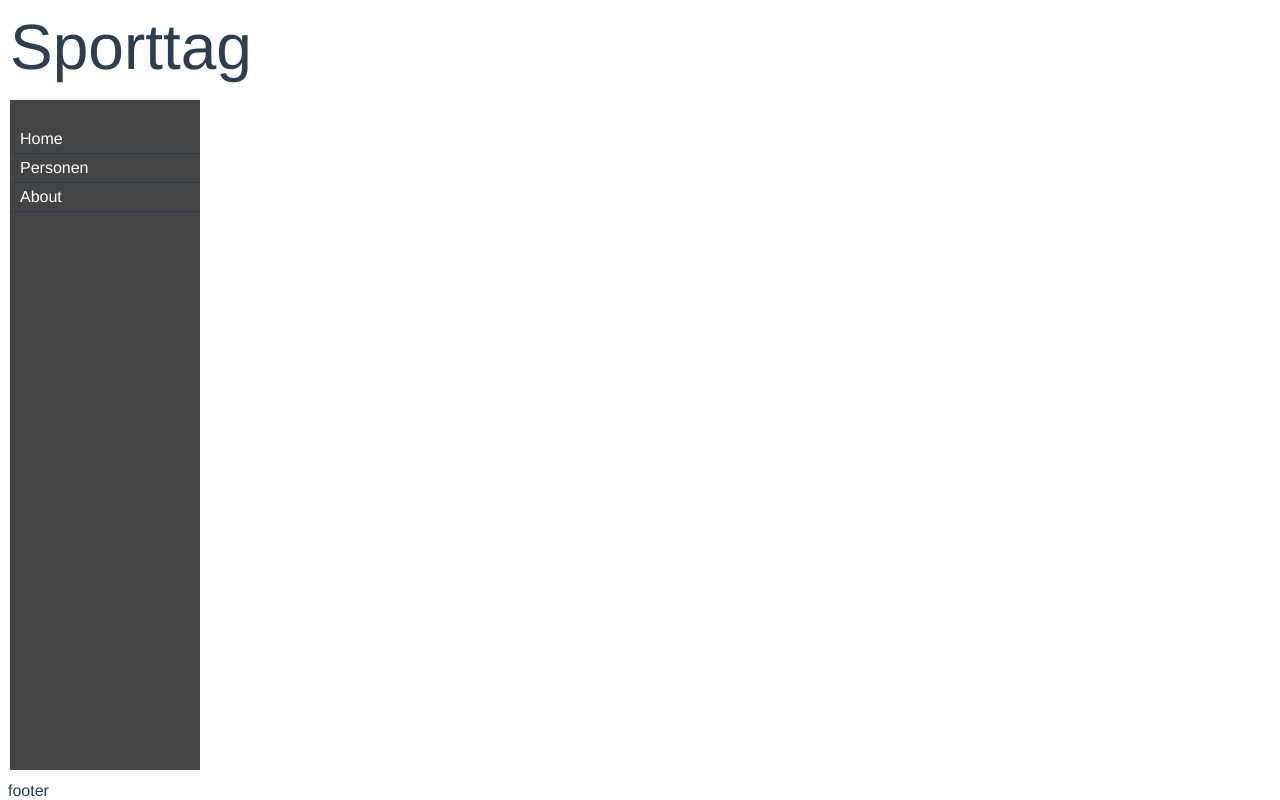
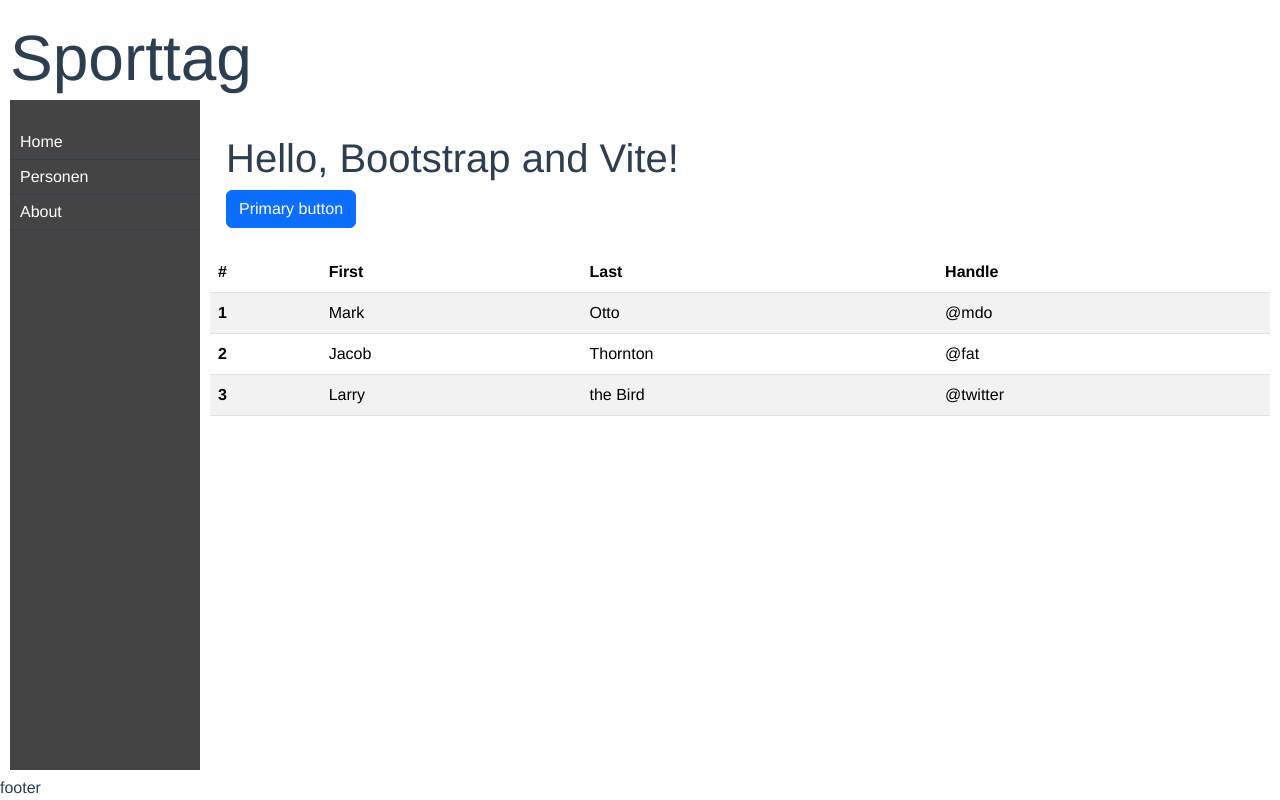
Before and after one commit to patrickhnilicka/sporttag-frontend, a Vue app: page / in a window 1280 px wide. Built offline with nearby package versions, Linux system fonts and the light colour scheme.

Commit message:
working bootstrap integrated

```diff
--- a/src/assets/main.css
+++ b/src/assets/main.css
@@ -4,74 +4,3 @@ html *{font-family: 'Avenir', Helvetica, Arial, sans-serif;
   -moz-osx-font-smoothing: grayscale;
   color: #2c3e50;
 }
-
-.modal {
-  position: fixed; /* Stay in place */
-  z-index: 1; /* Sit on top */
-  left: 25%;
-  top: 25%;
-  width: 500px; /* Full width */
-  height: 300px; /* Full height */
-  overflow: none; /* Enable scroll if needed */
-  background-color: rgb(0,0,0); /* Fallback color */
-  background-color: rgba(0,0,0,0.4); /* Black w/ opacity */
-}
-
-.modal-mask {
-  position: fixed;
-  z-index: 9998;
-  top: 0;
-  left: 0;
-  width: 100%;
-  height: 100%;
-  background-color: rgba(0, 0, 0, 0.5);
-  display: flex;
-  /*transition: opacity 0.3s ease;*/
-}
-
-.modal-container {
-  height: 88%;
-  width: 88%;
-  margin: auto;
-  padding: 20px 30px;
-  background-color: #fff;
-  border-radius: 2px;
-  box-shadow: 0 2px 8px rgba(0, 0, 0, 0.33);
-  /*transition: all 0.3s ease;*/
-}
-
-.modal-header h3 {
-  margin-top: 0;
-  color: #42b983;
-}
-
-.modal-body {
-  margin: 20px 0;
-}
-
-.modal-default-button {
-  float: right;
-}
-
-/*
- * The following styles are auto-applied to elements with
- * transition="modal" when their visibility is toggled
- * by Vue.js.
- *
- * You can easily play with the modal transition by editing
- * these styles.
- */
-
-.modal-enter-from {
-  opacity: 0;
-}
-
-.modal-leave-to {
-  opacity: 0;
-}
-
-.modal-enter-from .modal-container,
-.modal-leave-to .modal-container {
-  -webkit-transform: scale(1.1);
-  transform: scale(1.1);
-}
--- a/src/components/StudentEdit.vue
+++ b/src/components/StudentEdit.vue
@@ -57,9 +57,17 @@ export default defineComponent({
 </script>
 
 <template>
-  <div v-if="show" class="modal-mask">
-    <div class="modal">
-      <div class="modal-container">
+
+<!-- Modal -->
+<div class="modal fade" id="studentEditModal" tabindex="-1" aria-labelledby="exampleModalLabel" aria-hidden="true">
+  <div class="modal-dialog">
+    <div class="modal-content">
+      <div class="modal-header">
+        <h1 class="modal-title fs-5" id="exampleModalLabel">Schüler bearbeiten</h1>
+        <button type="button" class="btn-close" data-bs-dismiss="modal" aria-label="Close"></button>
+      </div>
+      <div class="modal-body">
+        <div>
         <label>Vorname: <input v-model="vorname"></label>
         <label>Nachname: <input v-model="nachname"></label>
         <label>Geburtstag: <input v-model="geburtsdatum"></label>
@@ -69,13 +77,17 @@ export default defineComponent({
             <option>f</option>
             <option>a</option>
           </select></label>
-        <div class="buttons">
-          <button @click="handleSave">Speichern</button>
-          <button @click="$emit('abortEdit')">Abbrechen</button>
-        </div>
+      </div>
+      </div>
+      <div class="modal-footer">
+        <button type="button" class="btn btn-secondary" data-bs-dismiss="modal">Close</button>
+        <button type="button" class="btn btn-primary" data-bs-dismiss="modal" @click="handleSave">Save changes</button>
       </div>
     </div>
   </div>
+</div>
+
+
 </template>
 
 
--- a/src/main.ts
+++ b/src/main.ts
@@ -4,6 +4,12 @@ import { createApp } from 'vue'
 import App from './App.vue'
 import router from './router'
 
+// Import our custom CSS
+import './scss/styles.scss'
+
+// Import all of Bootstrap's JS
+import * as bootstrap from 'bootstrap'
+
 const app = createApp(App)
 
 app.use(router)
--- /dev/null
+++ b/src/scss/styles.scss
@@ -0,0 +1,2 @@
+// Import all of Bootstrap's CSS
+@import "bootstrap/scss/bootstrap";
--- a/src/views/HomeView.vue
+++ b/src/views/HomeView.vue
@@ -6,6 +6,42 @@ import { defineComponent } from 'vue'
     components: {},
   });
 </script>
+<template>
+  <div class="container py-4 px-3 mx-auto">
+      <h1>Hello, Bootstrap and Vite!</h1>
+      <button class="btn btn-primary">Primary button</button>
+    </div>
+    <table class="table table-striped table-hover">
+  <thead>
+    <tr>
+      <th scope="col">#</th>
+      <th scope="col">First</th>
+      <th scope="col">Last</th>
+      <th scope="col">Handle</th>
+    </tr>
+  </thead>
+  <tbody>
+    <tr>
+      <th scope="row">1</th>
+      <td>Mark</td>
+      <td>Otto</td>
+      <td>@mdo</td>
+    </tr>
+    <tr>
+      <th scope="row">2</th>
+      <td>Jacob</td>
+      <td>Thornton</td>
+      <td>@fat</td>
+    </tr>
+    <tr>
+      <th scope="row">3</th>
+      <td>Larry</td>
+      <td>the Bird</td>
+      <td>@twitter</td>
+    </tr>
+  </tbody>
+</table>
+</template>
 <style lang="scss" scoped>
 
 </style>
--- a/src/views/StudentsView.vue
+++ b/src/views/StudentsView.vue
@@ -102,8 +102,8 @@ export default defineComponent({
         <input v-model="prefix" placeholder="Vor- oder Nachnamen filtern" :disabled="isEdit"/>
       </div>
       <div>
-        <table width="100%">
-          <tr align="left">
+        <table class="table">
+          <tr>
             <th>Vorname</th>
             <th>Nachname</th>
             <th>Geschlecht</th>
@@ -117,7 +117,7 @@ export default defineComponent({
             <td>{{ s.geschlecht }}</td>
             <td>{{ s.geburtsdatum }}</td>
             <td>{{ s.sportklasse }}</td>
-            <td><button @click="edit(s)" class="material-symbols-outlined">edit</button><button @click="del(s.id)" v-if="!isEdit"><span class="material-symbols-outlined">delete</span></button></td>
+            <td><button @click="edit(s)" type="button" class="btn btn-primary" data-bs-toggle="modal" data-bs-target="#studentEditModal">Bearbeiten</button><button type="button" class="btn btn-danger" @click="del(s.id)">Löschen</button></td>
           </tr>
         </table>
       </div>
@@ -128,18 +128,9 @@ export default defineComponent({
       </div-->
     </div>
   </div>
-<!-- Edit Modal-->
-  <Teleport to="body">
-    <!-- use the modal component, pass in the prop -->
-    <StudentEdit :show="isEdit" :student="student" @abort-edit="isEdit = false" @save-student="saveStudent"/>
-  </Teleport>
+
+  <StudentEdit :show="isEdit" :student="student" @abort-edit="isEdit = false" @save-student="saveStudent"/>
 </template>
 
 <style lang="scss" scoped>
-@import url('https://fonts.googleapis.com/css2?family=Material+Symbols+Outlined:opsz,wght,FILL,GRAD@24,400,0,0');
-tr:nth-child(even) {background-color: #f2f2f2;}
-th {
-  background-color: rgb(35 158 221);
-  color: white;
-}
 </style>
```
Also changed, not shown: package.json (+6 -2 lines), 1 other file (tests, documents, lock files or other folders).
